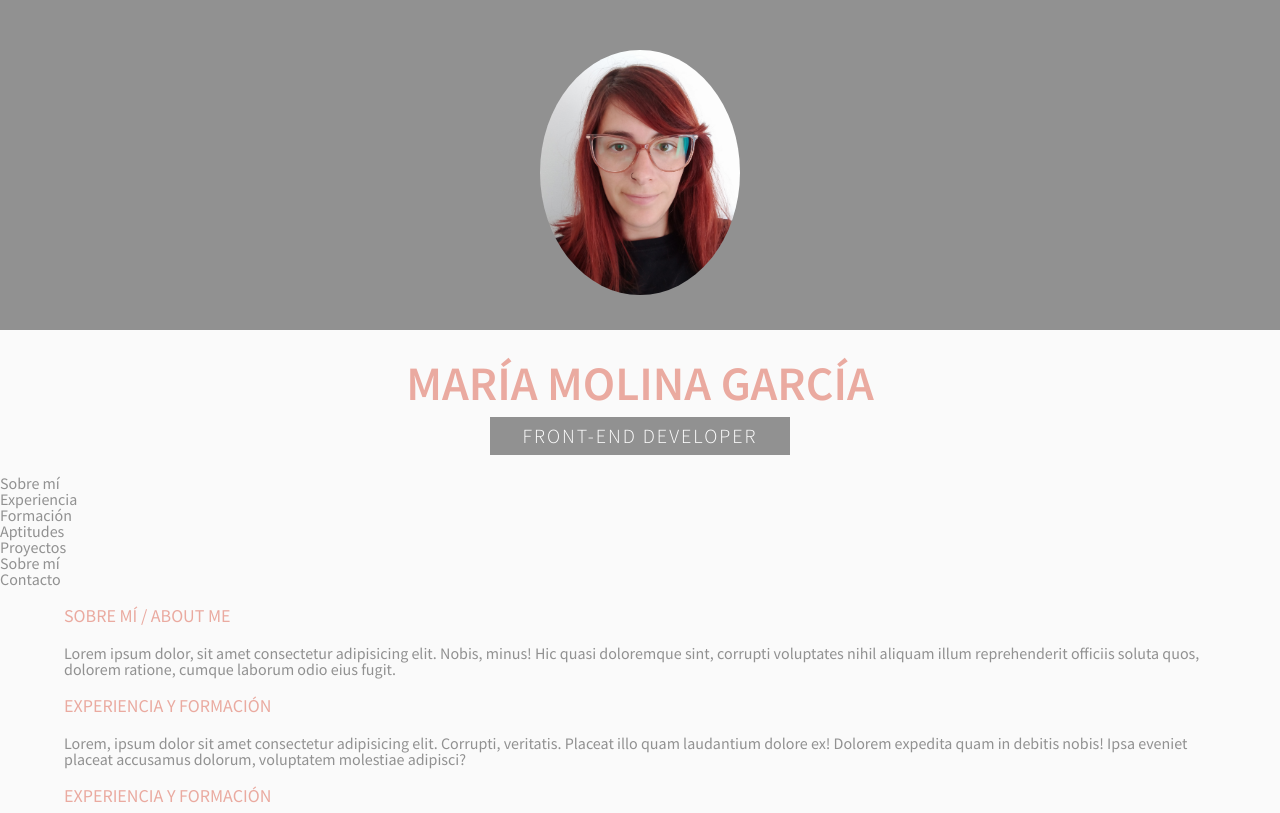
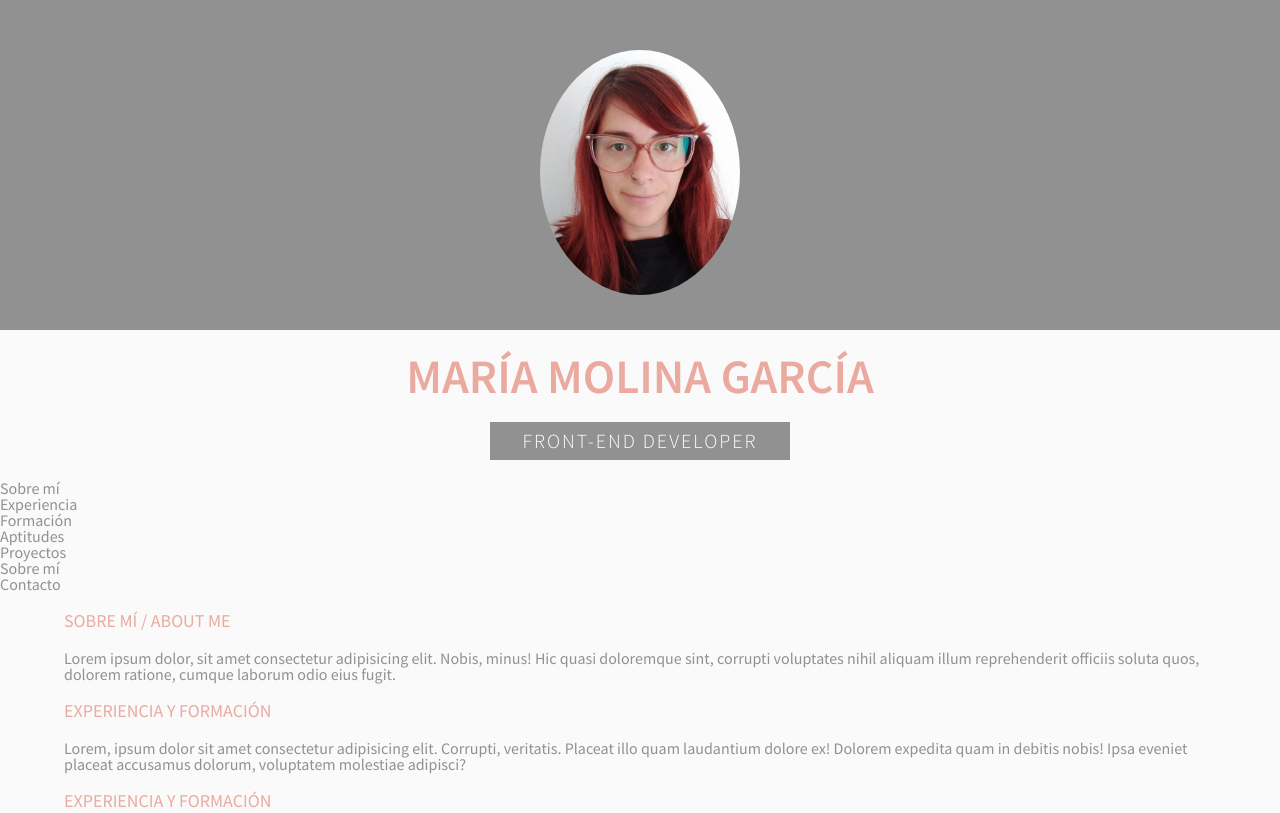
Before and after one commit to mariamolinagarcia/MariaMolina-Porfolio, a React app: page / in a window 1280 px wide. Shown: the top 813 px of the page. Built offline with nearby package versions, Linux system fonts and the light colour scheme.

Commit message:
css styles from header

```diff
--- a/src/styles/header.scss
+++ b/src/styles/header.scss
@@ -23,7 +23,8 @@
     &--h2 {
       width: 300px;
       background-color: $second-background-color;
-      margin: auto;
+      margin: 20px auto auto auto;
+
       padding: 5px 0px 5px 0px;
       margin-bottom: 20px;
     }
--- a/src/styles/page.scss
+++ b/src/styles/page.scss
@@ -7,25 +7,22 @@
 }
 
 h1 {
-  font-family: "Source Sans Pro", sans-serif;
   font-weight: 600;
   color: $titles-color;
   font-size: 48px;
   text-transform: uppercase;
+  line-height: 1.1;
 }
 
 h2 {
-  font-family: "Source Sans Pro", sans-serif;
   font-weight: 200;
   color: white;
   font-size: 20px;
-
   text-transform: uppercase;
   letter-spacing: 2px;
 }
 
 h3 {
-  font-family: "Source Sans Pro", sans-serif;
   font-weight: 400;
   color: $titles-color;
   font-size: 18px;
```
